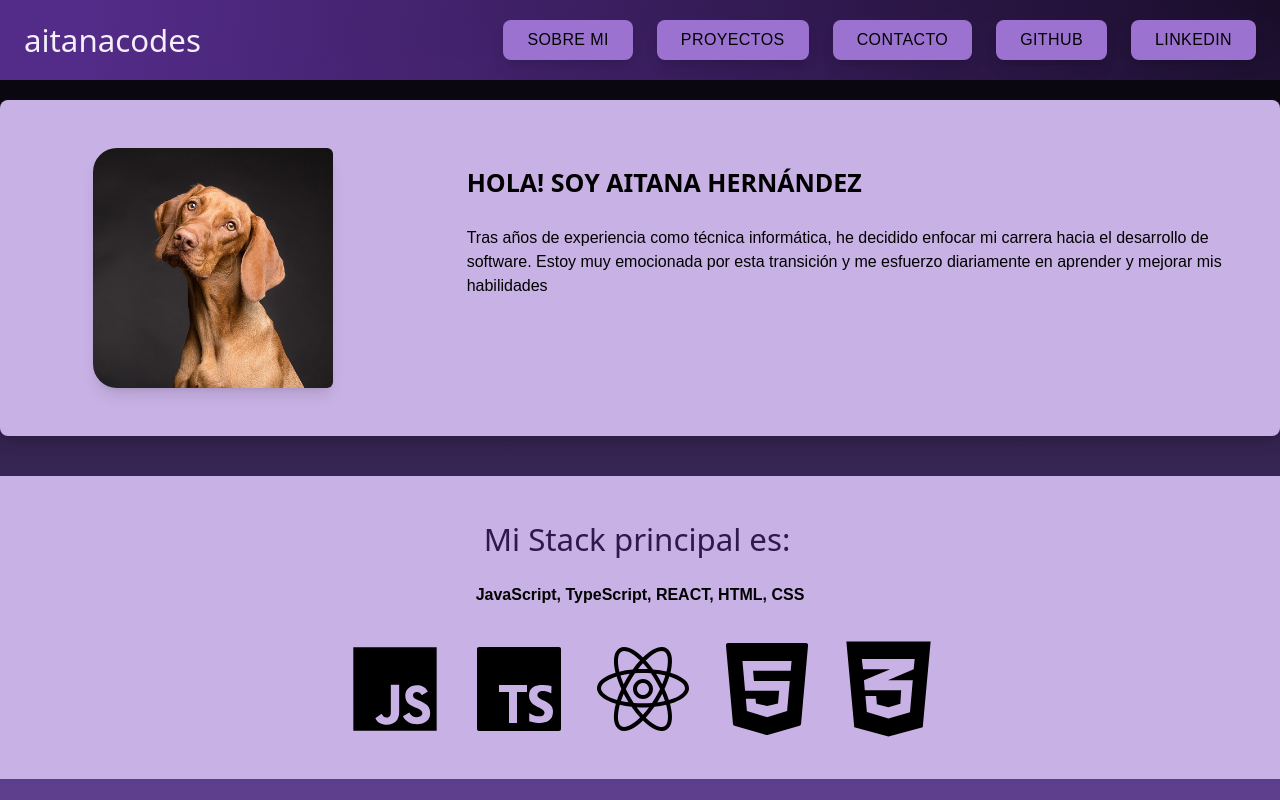
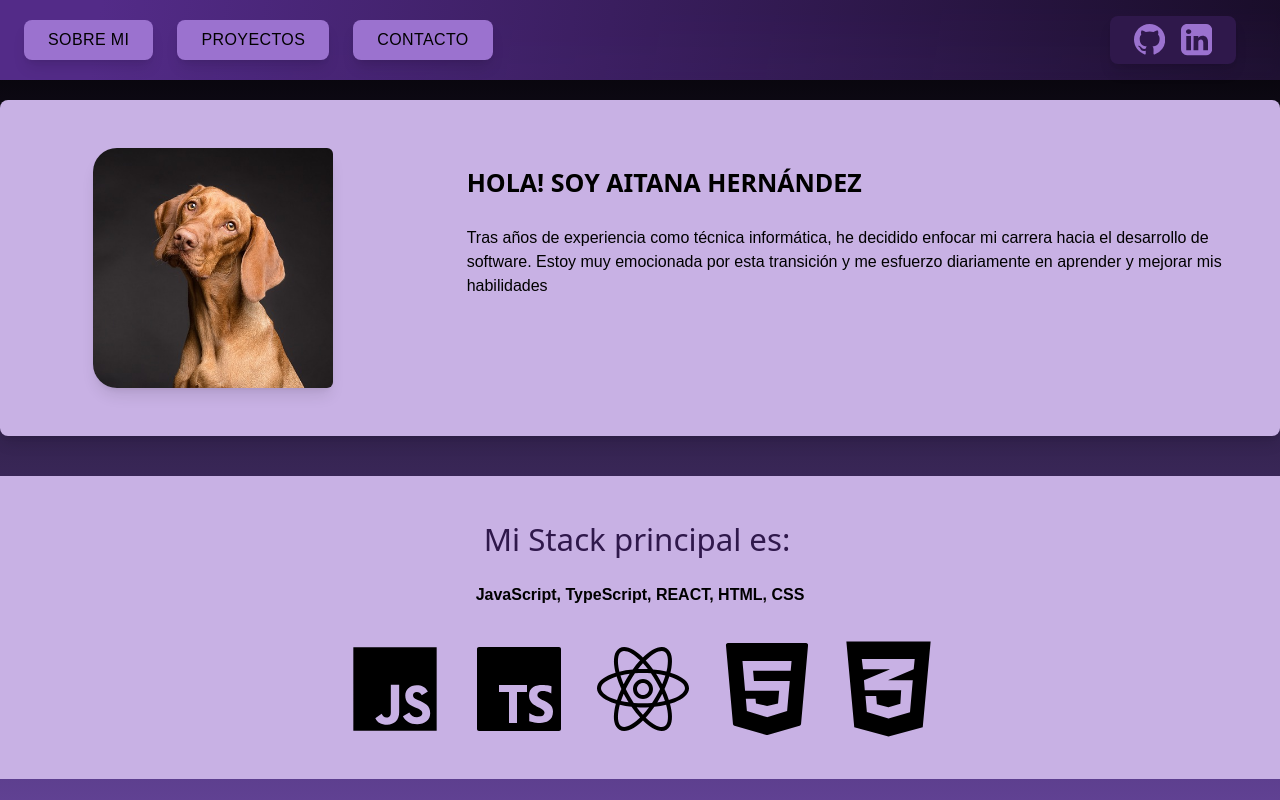
Before and after one commit to aitanacodes/my-portfolio-aitanacodes, a Next.js app: page / in a window 1280 px wide. Shown: the top 800 px of the page. Built offline with nearby package versions, Linux system fonts and the light colour scheme.

Commit message:
changes on nav

```diff
--- a/app/components/footer.tsx
+++ b/app/components/footer.tsx
@@ -14,14 +14,14 @@ export const Footer = ({ contactMeLinks }: FooterProps) => {
           Made with ❤️ by Aitana Hernández © 2023
         </p>
 
-        <div className="flex gap-3">
+        {/* <div className="flex gap-3">
           <a href={contactMeLinks[0]} aria-label="GitHub">
             <Github className="icons_contactme" />
           </a>
           <a href={contactMeLinks[1]} aria-label="LinkedIn">
             <Linkedin className="icons_contactme" />
           </a>
-        </div>
+        </div> */}
       </div>
     </footer>
   );
--- a/app/components/header.tsx
+++ b/app/components/header.tsx
@@ -1,9 +1,12 @@
 import React from "react";
 import Image from "next/image";
 import Link from "next/link";
+import { Github, Linkedin } from "../icons";
+import { contactMeLinks } from "../data/data";
 
 type HeaderProps = {
   name: string;
+  contactMeLinks: string[];
   pages: {
     id: number;
     label: string;
@@ -11,12 +14,11 @@ type HeaderProps = {
   }[];
 };
 
-export const Header = ({ name, pages }: HeaderProps) => {
+export const Header = ({ name, pages, contactMeLinks }: HeaderProps) => {
   return (
     <header className="relative w-full sm:h-20 bg-linear-557AFF">
       <div className="bg-header backdrop-blur-sm flex flex-col sm:fixed sm:top-0 sm:left-0 sm:w-full sm:h-20 px-6 z-10">
-        <div className="flex justify-between items-center sm:h-full">
-          <h1 className="text-light mr-1.5"> {name}</h1>
+        <div className="flex items-center justify-between gap-3 h-full">
           <nav className="text-center sm:text-right flex flex-col sm:flex-row sm:gap-6 sm:mb-5 gap-2 mb-2 self-end">
             {pages.map((page) => {
               return (
@@ -31,19 +33,16 @@ export const Header = ({ name, pages }: HeaderProps) => {
               );
             })}
           </nav>
-          {/* <h1 className="text-light uppercase mb-7"> {name}</h1> */}
+          <div className="flex gap-4 mr-5 px-6 py-2 min-w-100 bg-lilacdarker rounded-lg shadow-lg">
+            <a href={contactMeLinks[0]} aria-label="GitHub">
+              <Github className="icons_contactme" />
+            </a>
+            <a href={contactMeLinks[1]} aria-label="LinkedIn">
+              <Linkedin className="icons_contactme" />
+            </a>
+          </div>
         </div>
       </div>
-      {/* <Image
-        priority
-        height={400}
-        width={2000}
-        className="w-full h-60 sm:h-20 object-cover absolute top-0 left-0 right-0 z-0"
-        src="/images/header-pic.jpg"
-        alt={`Image of ${name}`}
-        aria-label={`Image of ${name}`}
-        style={{ top: "auto", bottom: 0 }}
-      /> */}
     </header>
   );
 };
--- a/app/data/data.tsx
+++ b/app/data/data.tsx
@@ -17,17 +17,30 @@ export const pages = [
     label: "Contacto",
     link: "/contact-me",
   },
-  {
-    id: 4,
-    label: "GitHub",
-    link: "/",
-  },
-  {
-    id: 5,
-    label: "LinkedIn",
-    link: "/",
-  },
+  // {
+  //   id: 4,
+  //   label: "GitHub",
+  //   link: "/",
+  // },
+  // {
+  //   id: 5,
+  //   label: "LinkedIn",
+  //   link: "/",
+  // },
 ];
+
+// export const linkContact = [
+//   {
+//     id: 1,
+//     label: "GitHub",
+//     link: "/",
+//   },
+//   {
+//     id: 2,
+//     label: "LinkedIn",
+//     link: "/",
+//   },
+// ];
 
 export const aboutMeData = {
   name: "aitanacodes",
@@ -46,7 +59,7 @@ export const contactMeDText = {
 
 export const projects = [
   {
-    title: "Proyecto 1",
+    title: "Proyecto Pajarito",
     body1: "libero vitae gravida euismod, erat lorem blandit purus, faucibus",
     body2: "libero vitae gravida euismod, erat lorem blandit purus, faucibus",
     image: "https://picsum.photos/200/300",
@@ -62,7 +75,7 @@ export const projects = [
     ],
   },
   {
-    title: "Proyecto 2",
+    title: "Proyecto Rinoceronte",
     body1: "libero vitae gravida euismod, erat lorem blandit purus, faucibus",
     body2: "libero vitae gravida euismod, erat lorem blandit purus, faucibus",
     image: "https://picsum.photos/200/300",
@@ -79,4 +92,4 @@ export const projects = [
   },
 ];
 
-export const contactMeLinks = ["linkedin", "github"];
+export const contactMeLinks = ["linkedinsss", "github"];
--- a/app/global.css
+++ b/app/global.css
@@ -30,7 +30,7 @@ body {
 
 .icons_contactme {
   @apply text-2xl sm:text-3xl;
-  @apply text-lilacdarker;
+  @apply text-lilacmid;
   @apply transition-colors ease-in-out duration-500;
 }
 
--- a/app/layout.tsx
+++ b/app/layout.tsx
@@ -17,9 +17,13 @@ export default function RootLayout({
   return (
     <html lang="en">
       <body>
-        <Header name={aboutMeData.name} pages={pages} />
+        <Header
+          name={aboutMeData.name}
+          pages={pages}
+          contactMeLinks={contactMeLinks}
+        />
         {children}
-        <Footer contactMeLinks={contactMeLinks} />
+        <Footer />
       </body>
     </html>
   );
--- a/app/my-projects/components/project-card.tsx
+++ b/app/my-projects/components/project-card.tsx
@@ -1,8 +1,9 @@
 import React from "react";
 import Image from "next/image";
+import { Github } from "@/app/icons";
 
 export const ProjectCard = ({ data }) => {
-  const { title, body1, githubLink, websiteLink } = data;
+  const { title, body1, body2, image, links } = data;
   return (
     <div>
       <Image
@@ -17,15 +18,15 @@ export const ProjectCard = ({ data }) => {
       <div>
         <h3 className="text-lg font-medium">{title}</h3>
         <p className="text-sm mt-2 min-h-50">{body1}</p>
-        <p className="text-sm mt-2 min-h-50">Project description 2</p>
+        <p className="text-sm mt-2 min-h-50">{body2}</p>
         <div className="flex flex-row mt-4 justify-between">
-          <a href={" "} className="flex items-center">
-            Github
-            <span className="text-black">Link 1</span>
+          <a href={links[0].url} className="flex items-center">
+            <Github className="icons_contactme" />
+            <span className="text-black">{links[0].text}</span>
           </a>
-          <a href={" "} className="flex items-center">
+          <a href={links[1].url} className="flex items-center">
             Website Icon
-            <span className="text-black">Link 1</span>
+            <span className="text-black">{links[1].text}</span>
           </a>
         </div>
       </div>
--- a/app/my-projects/page.tsx
+++ b/app/my-projects/page.tsx
@@ -1,5 +1,6 @@
 import React from "react";
 import { projects } from "../data/data";
+import { ProjectCard } from "./components/project-card";
 
 const MyProjects = () => {
   return (
@@ -7,7 +8,7 @@ const MyProjects = () => {
       <h2 className="text-2xl font-bold mb-4">My projects</h2>
       <div className="flex flex-row flex-wrap gap-10 mt-6">
         {projects.map((project) => {
-          return <p>{project.title}</p>;
+          return <ProjectCard data={projects} />;
         })}
       </div>
     </div>
```
